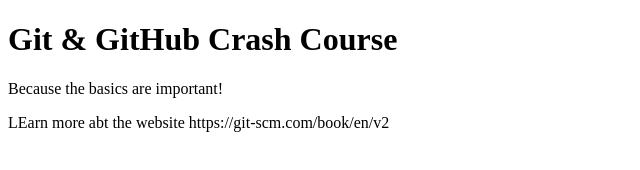
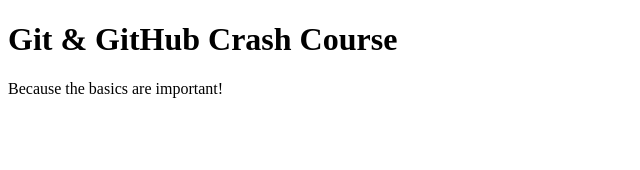
Before and after one commit to Shumaila-Anjum/github-crashcourse, a plain HTML site: page index.html in a window 1280 px wide. Shown: the whole page, without its empty margins (0-640 px from the left). Drawn offline with Linux system fonts and the light colour scheme.

```diff
--- a/index.html
+++ b/index.html
@@ -9,8 +9,5 @@
   <body>
     <h1>Git & GitHub Crash Course</h1>
     <p>Because the basics are important!</p>
-    <p>LEarn more abt the website
-      <href> https://git-scm.com/book/en/v2 </href>
-    </p>
   </body>
 </html>
```
